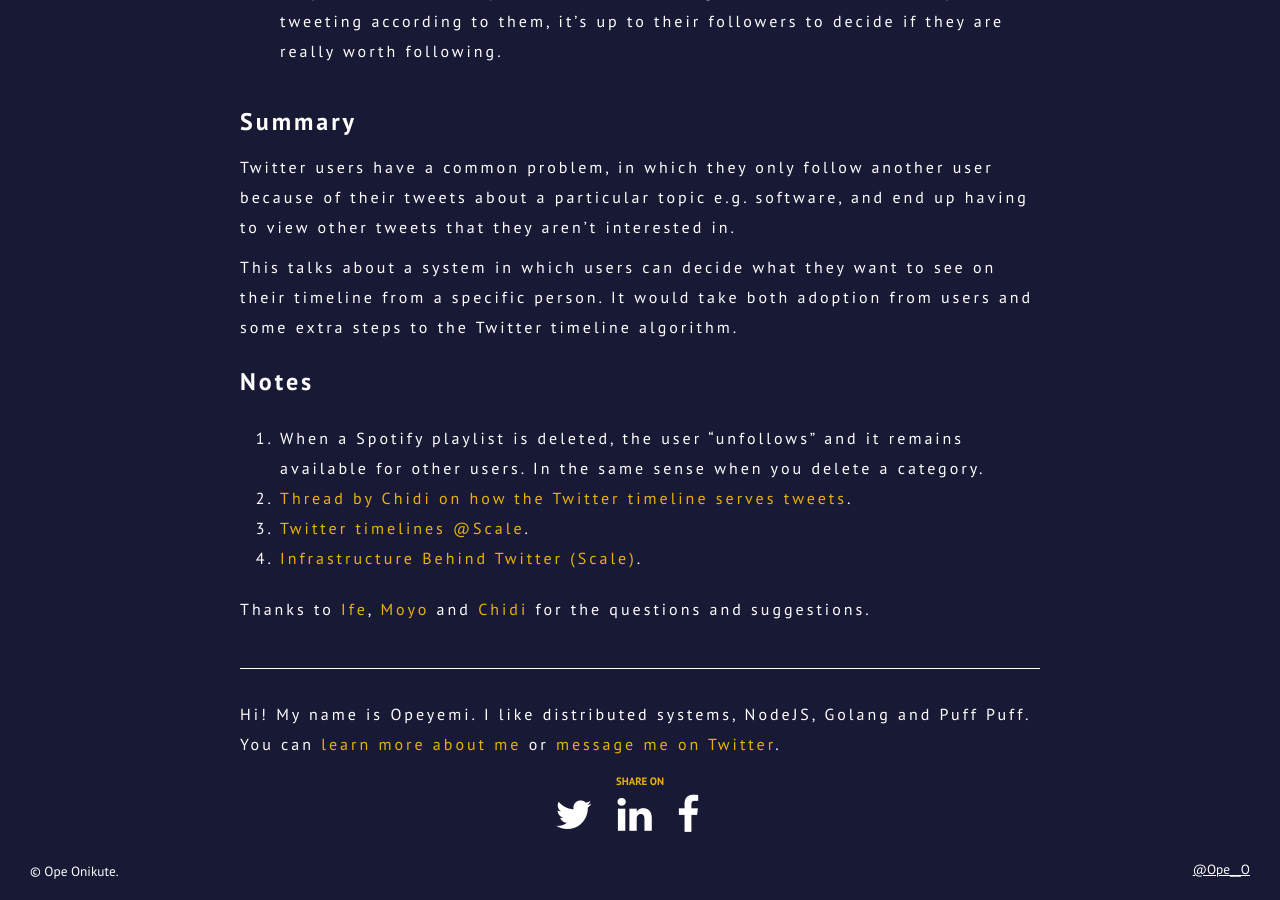
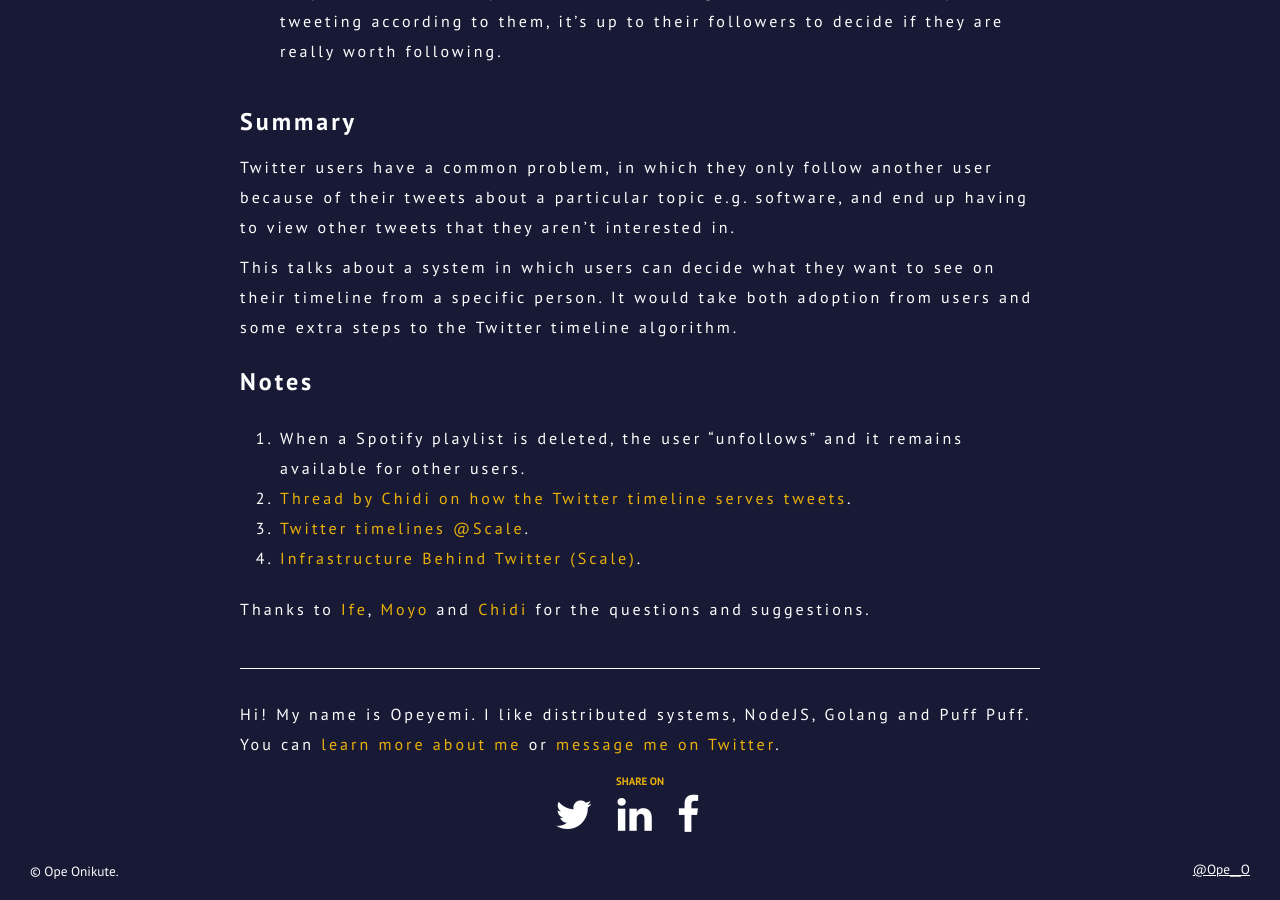
Before and after one commit to OpeOnikute/opeonikute.github.io, a Jekyll site: the page built from posts/tweet-categories.md, in a window 1280 px wide and 900 px high, scrolled down 3175 px. Built offline with Jekyll 4.4.1, drawn with Linux system fonts in a browser that asks for light colours.

Commit message:
minor tweak

```diff
--- a/posts/tweet-categories.md
+++ b/posts/tweet-categories.md
@@ -67,7 +67,7 @@
 
 ## Notes
 
-1. When a Spotify playlist is deleted, the user "unfollows" and it remains available for other users. In the same sense when you delete a category.
+1. When a Spotify playlist is deleted, the user "unfollows" and it remains available for other users.
 2. [Thread by Chidi on how the Twitter timeline serves tweets](https://twitter.com/ChidiWilliams__/status/1332675824131190785).
 3. [Twitter timelines @Scale](https://youtu.be/1LcyCbly73U?t=212).
 4. [Infrastructure Behind Twitter (Scale)](https://blog.twitter.com/engineering/en_us/topics/infrastructure/2017/the-infrastructure-behind-twitter-scale.html).
```
